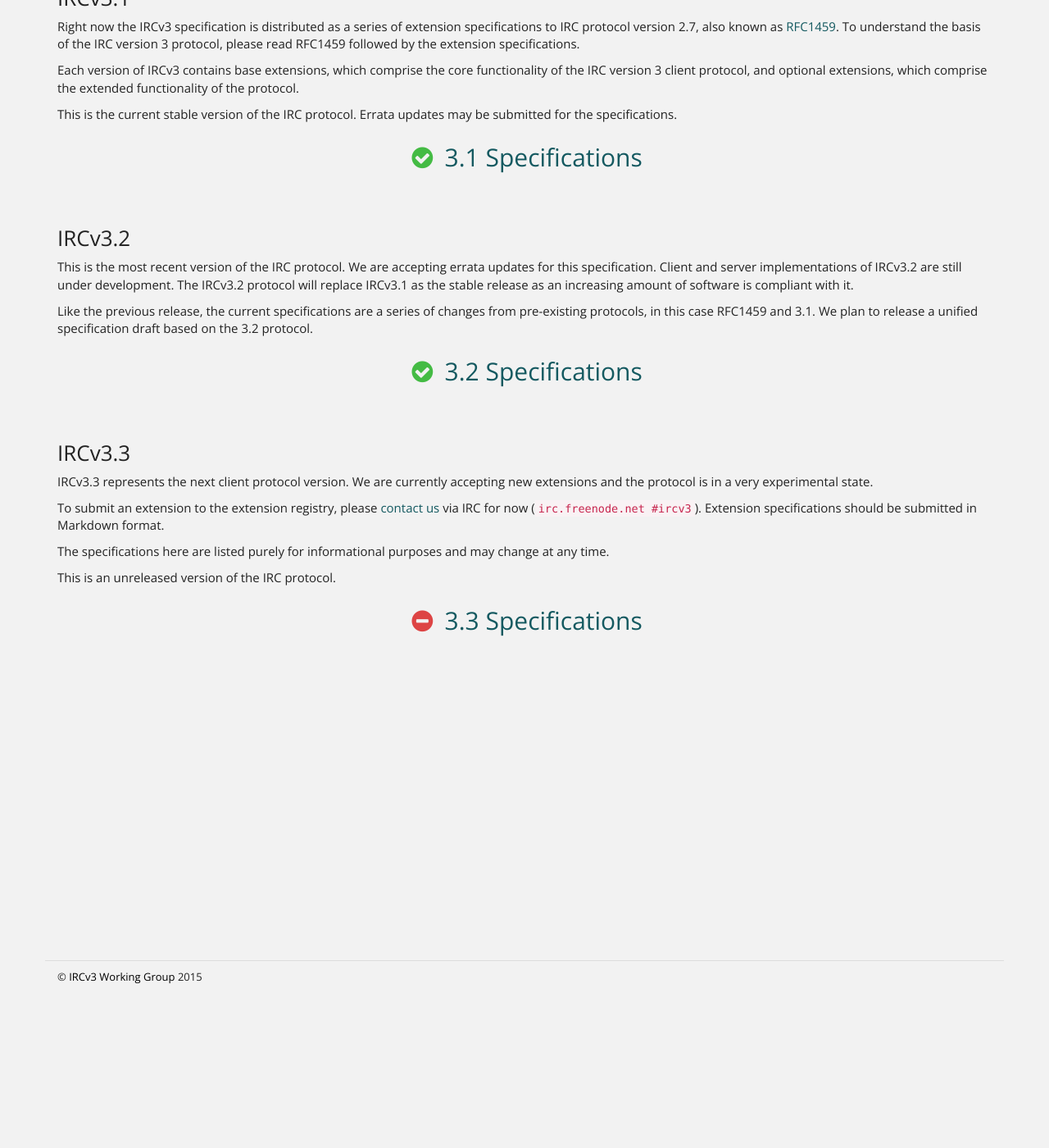
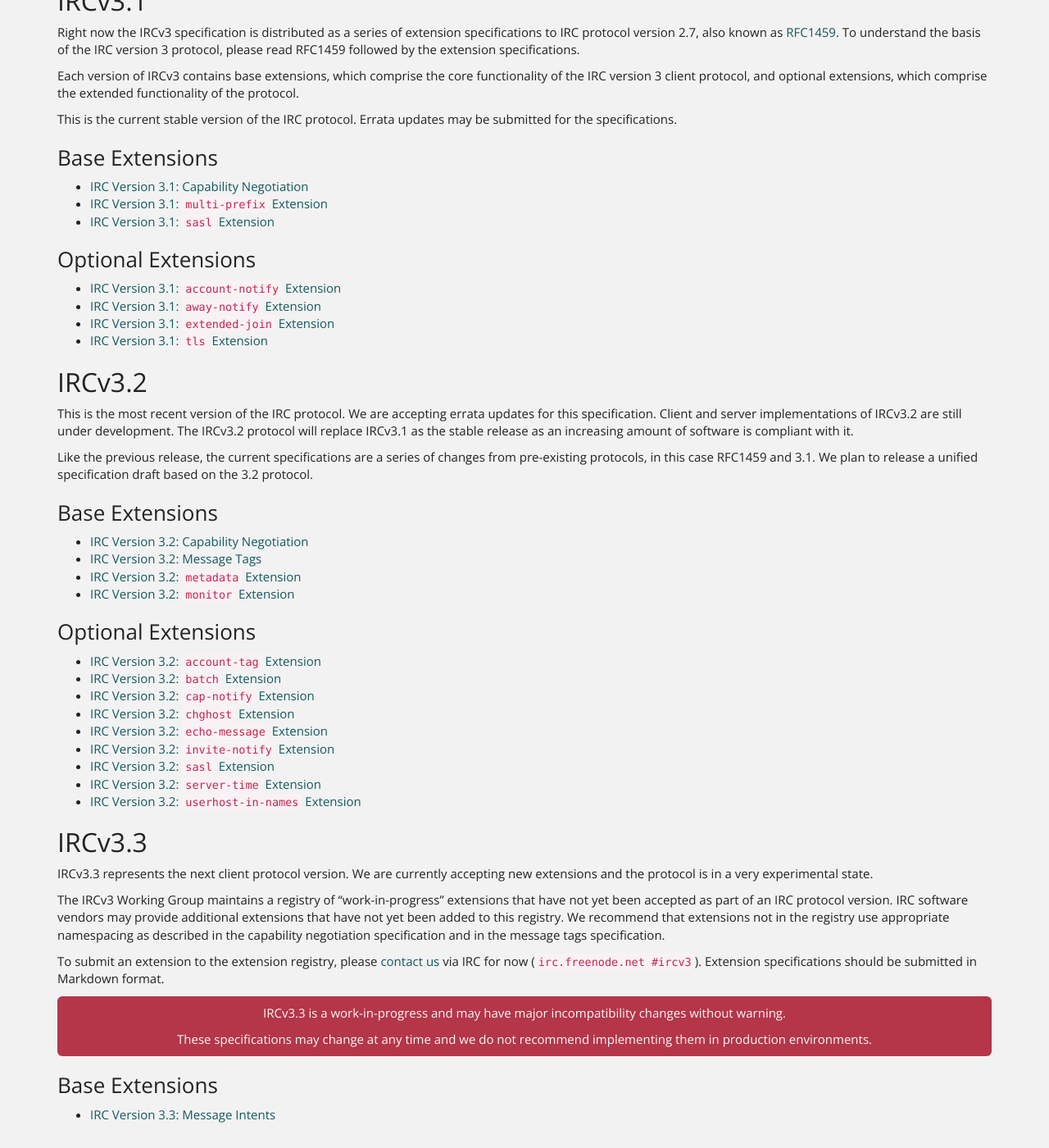
Before and after one commit to ircv3/ircv3.github.io, a Jekyll site: the page built from _irc/index.md, in a window 1280 px wide and 1400 px high, scrolled down 190 px. Shown: the whole window at 82% size. Built offline with Jekyll 4.4.1, drawn with Linux system fonts in a browser that asks for light colours.

Commit message:
Replace _irc/index.md with a for loop over the jekyll collection

```diff
--- a/_irc/index.md
+++ b/_irc/index.md
@@ -1,41 +1,15 @@
 ---
 layout: page
 title: IRCv3 Specifications
+index: true
 ---
 
-### IRCv3.1
+{% for spec in site.irc %}
+{% if spec.index != true %}
 
-Right now the IRCv3 specification is distributed as a series of extension specifications to IRC protocol version 2.7, also known as [RFC1459](http://tools.ietf.org/html/rfc1459). To understand the basis of the IRC version 3 protocol, please read RFC1459 followed by the extension specifications.
+## {{spec.title}}
 
-Each version of IRCv3 contains base extensions, which comprise the core functionality of the IRC version 3 client protocol, and optional extensions, which comprise the extended functionality of the protocol.
+{{spec.content}}
 
-This is the current stable version of the IRC protocol.  Errata updates may be submitted for the specifications.
-
-<a class="spec-link" href="{{ site.baseurl }}/irc/3.1.html"><span class="fa fa-fw fa-check-circle spec-go"></span> 3.1 Specifications</a>
-
-<br/>
-
-### IRCv3.2
-
-This is the most recent version of the IRC protocol.  We are accepting errata updates for this specification.  Client and server implementations of IRCv3.2 are still under development.  The IRCv3.2 protocol will replace
-IRCv3.1 as the stable release as an increasing amount of software is compliant with it.
-
-Like the previous release, the current specifications are a series of changes from pre-existing protocols, in this case RFC1459 and 3.1.  We plan to release a unified specification draft based on the 3.2 protocol.
-
-<a class="spec-link" href="{{ site.baseurl }}/irc/3.2.html"><span class="fa fa-fw fa-check-circle spec-go"></span> 3.2 Specifications</a>
-
-<br/>
-
-### IRCv3.3
-
-IRCv3.3 represents the next client protocol version.  We are currently accepting new extensions and the protocol is in a very experimental state.
-
-To submit an extension to the extension registry, please [contact us]({{ site.baseurl }}/contact.html) via IRC for now (`irc.freenode.net #ircv3`). Extension specifications should be submitted in Markdown format.
-
-The specifications here are listed purely for informational purposes and may change at any time.
-
-This is an unreleased version of the IRC protocol.
-
-<a class="spec-link" href="{{ site.baseurl }}/irc/3.3.html"><span class="fa fa-fw fa-minus-circle spec-stop"></span> 3.3 Specifications</a>
-
-<br/>
+{% endif %}
+{% endfor %}
```
